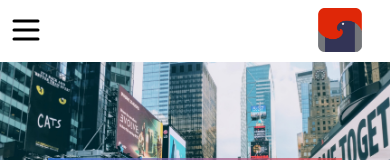
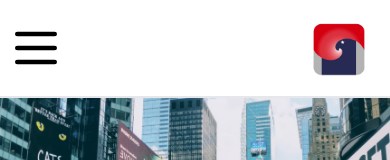
Before and after one commit to usfm-admin/familymarketing.us, a React (Create React App) app: page / in a window 390 px wide. Shown: the top 160 px of the page. Built offline with nearby package versions, Linux system fonts and the light colour scheme.

Commit message:
mobile and desktop header fixed no sign up

```diff
--- a/src/components/nav/desktop/index.js
+++ b/src/components/nav/desktop/index.js
@@ -1,15 +1,9 @@
-import {
-  Routes,
-  Route,
-  Outlet,
-  Link,
-  useParams,
-  useResolvedPath,
-  matchRoutes,
-} from "react-router-dom";
+
 import CustomLink from "./customlink";
 
 import Data from "../../../data/global.json"
+
+import logo from "../../../assets/unitedstatesfamilymarketing.webp"
 
 export default function DeskNav(props) {
   return (
@@ -19,7 +13,7 @@
           <div className="flex space-x-7">
             <div>
               <a href="/" className="flex items-center py-4 px-2">
-                <img src="https://ik.imagekit.io/zaxky5cgqiao/usfm-logo-cropped_av47chty3.png?ik-sdk-version=javascript-1.4.3&updatedAt=1652247729618" alt="Logo" className="h-8 w-8 mr-2" />
+                <img src={logo} alt="Logo" className="h-8 w-8 mr-2" />
                 <span className="font-semibold text-gray-500 text-lg">
                  {Data.shortname}
                 </span>
@@ -34,20 +28,6 @@
                 );
               })}
             </div>
-          </div>
-          <div className="hidden lg:hidden md:flex items-center space-x-3 ">
-            <a
-              href=""
-              className="py-2 px-2 font-medium text-gray-500 rounded hover:bg-green-500 hover:text-white transition duration-300"
-            >
-              Log In
-            </a>
-            <a
-              href=""
-              className="py-2 px-2 font-medium text-white bg-green-500 rounded hover:bg-green-400 transition duration-300"
-            >
-              Sign Up
-            </a>
           </div>
           <div className="md:hidden flex items-center">
             <button className="outline-none mobile-menu-button">
--- a/src/components/nav/mobile/index.js
+++ b/src/components/nav/mobile/index.js
@@ -4,24 +4,24 @@
 
 import { Link } from "react-router-dom";
 
-import logo from "../../../assets/usfm-logo-cropped.webp"
+import logo from "../../../assets/unitedstatesfamilymarketing.webp"
 
 export default function MobileNav(props) {
   const [open, setopen] = useState(false);
 
   return (
-    <header className="bg-white sticky top-0 z-50">
-      <div className="grid grid-cols-2 ">
-        <div className="p-2" onClick={() => setopen(!open)}>
+    <header className="bg-white sticky top-0 z-50 ">
+      <div className="grid grid-cols-2  border-b-2">
+        <div className="p-2 mt-3" onClick={() => setopen(!open)}>
           <Menu />
         </div>
-        <div className="p-2 ">
+        <div className=" ">
           <Link to={"/"}>
-            <img src={logo} className="h-11 pr-5 float-right" alt="United States Family Marketing" />
+            <img src={logo} className="float-right h-24" alt="United States Family Marketing" />
           </Link>
         </div>
       </div>
-      <ul className="grid divide-y-2 divide-slate-300 ">
+      <ul className="grid divide-y-2 divide-slate-300  ">
         {open
           ? props.object.pages.map((item, index) => {
               return (
--- a/src/components/nav/mobile/menu.js
+++ b/src/components/nav/mobile/menu.js
@@ -1,9 +1,9 @@
-export default function Menu(props) {
-    return (
-        <button>
+export default function Menu() {
+  return (
+    <button>
       <svg
         xmlns="http://www.w3.org/2000/svg"
-        className="h-9 mt-1"
+        className="h-14"
         fill="none"
         viewBox="0 0 24 24"
         stroke="currentColor"
@@ -15,6 +15,6 @@
           d="M4 6h16M4 12h16M4 18h16"
         />
       </svg>
-      </button>
-    );
-  }
+    </button>
+  );
+}
--- a/src/data/global.json
+++ b/src/data/global.json
@@ -2,5 +2,8 @@
     {
         "logo": "https://ik.imagekit.io/zaxky5cgqiao/usfm-logo-cropped_av47chty3.png?ik-sdk-version=javascript-1.4.3&updatedAt=1652247729618",
         "fullname": "United States Family Marketing",
-        "shortname": "US Family Marketing"
+        "shortname": "US Family Marketing",
+        "fulldomain": "https://familymarketing.us",
+        "shortdomain": "familymarketing.us",
+        "target": "Internet Marketing & Advertising Experts"
     }
--- a/src/pages/home.js
+++ b/src/pages/home.js
@@ -9,15 +9,19 @@
 import usfmfolder from "../assets/usfm-folder.png";
 import usfmpiggy from "../assets/usfmpiggy.png";
 
-import logo from "../assets/usfmlogo.webp"
+import logo from "../assets/unitedstatesfamilymarketing.webp"
+
+import jsondata from "../data/global.json"
+
+
 
 export default function Home() {
   return (
     <div>
       <Helmet>
         <meta charSet="utf-8" />
-        <title>Buy Custom Websites - Familymarketing.us</title>
-        <link rel="canonical" href="https://familymarketing.us" />
+        <title> {jsondata.shortdomain[0].toUpperCase() + jsondata.shortdomain.slice(1).toLowerCase()} - {jsondata.target}</title>
+        <link  rel="canonical" href="https://familymarketing.us" />
         <meta
           name="description"
           content="United States Family Marketing offers affordable marketing services online."
@@ -69,6 +73,7 @@
               className="text-blue-400 hover:text-blue-500"
               href="https://vercel.com"
               target="_blank"
+              rel="noreferrer"
             >
               Vercel
             </a>{" "}
@@ -77,6 +82,7 @@
               className="text-blue-400 hover:text-blue-500"
               href="https://nextjs.com"
               target="_blank"
+              rel="noreferrer"
             >
               NextJS
             </a>{" "}
@@ -85,6 +91,7 @@
               className="text-blue-400 hover:text-blue-500"
               href="https://reactjs.org"
               target="_blank"
+              rel="noreferrer"
             >
               {" "}
               React
--- a/src/pages/links.js
+++ b/src/pages/links.js
@@ -3,7 +3,7 @@
 import LinkCard from "../components/linkcard";
 
 import { Helmet } from "react-helmet";
-import logo from "../assets/usfmlogo.webp"
+import logo from "../assets/unitedstatesfamilymarketing.webp"
 
 export default function Services() {
   return (
--- a/src/pages/services/business-cards.js
+++ b/src/pages/services/business-cards.js
@@ -1,6 +1,6 @@
 import { Link } from "react-router-dom";
 import { Helmet } from "react-helmet";
-import logo from "../../assets/usfmlogo.webp"
+import logo from "../../assets/unitedstatesfamilymarketing.webp"
 
 const title = 'Business Card'
 
--- a/src/pages/services/logos-seals.js
+++ b/src/pages/services/logos-seals.js
@@ -1,8 +1,8 @@
 import { Link } from "react-router-dom";
 import { Helmet } from "react-helmet";
-import logo from "../../assets/usfmlogo.webp"
+import logo from "../../assets/unitedstatesfamilymarketing.webp"
 
-const title = 'Logo'
+const title = 'Logo Design'
 
 export default function WebDesign() {
   <Helmet>
--- a/src/pages/services/mail-server.js
+++ b/src/pages/services/mail-server.js
@@ -1,6 +1,6 @@
 import { Link } from "react-router-dom";
 import { Helmet } from "react-helmet";
-import logo from "../../assets/usfmlogo.webp"
+import logo from "../../assets/unitedstatesfamilymarketing.webp"
 
 const title = 'Mail Server'
 
--- a/src/pages/services/web-design.js
+++ b/src/pages/services/web-design.js
@@ -1,6 +1,6 @@
 import { Link } from "react-router-dom";
 import { Helmet } from "react-helmet";
-import logo from "../../assets/usfmlogo.webp"
+import logo from "../../assets/unitedstatesfamilymarketing.webp"
 
 const title = 'Web Design'
 
```
Also changed, not shown: src/assets/unitedstatesfamilymarketing.webp (renamed from src/assets/usfmlogo.webp).
